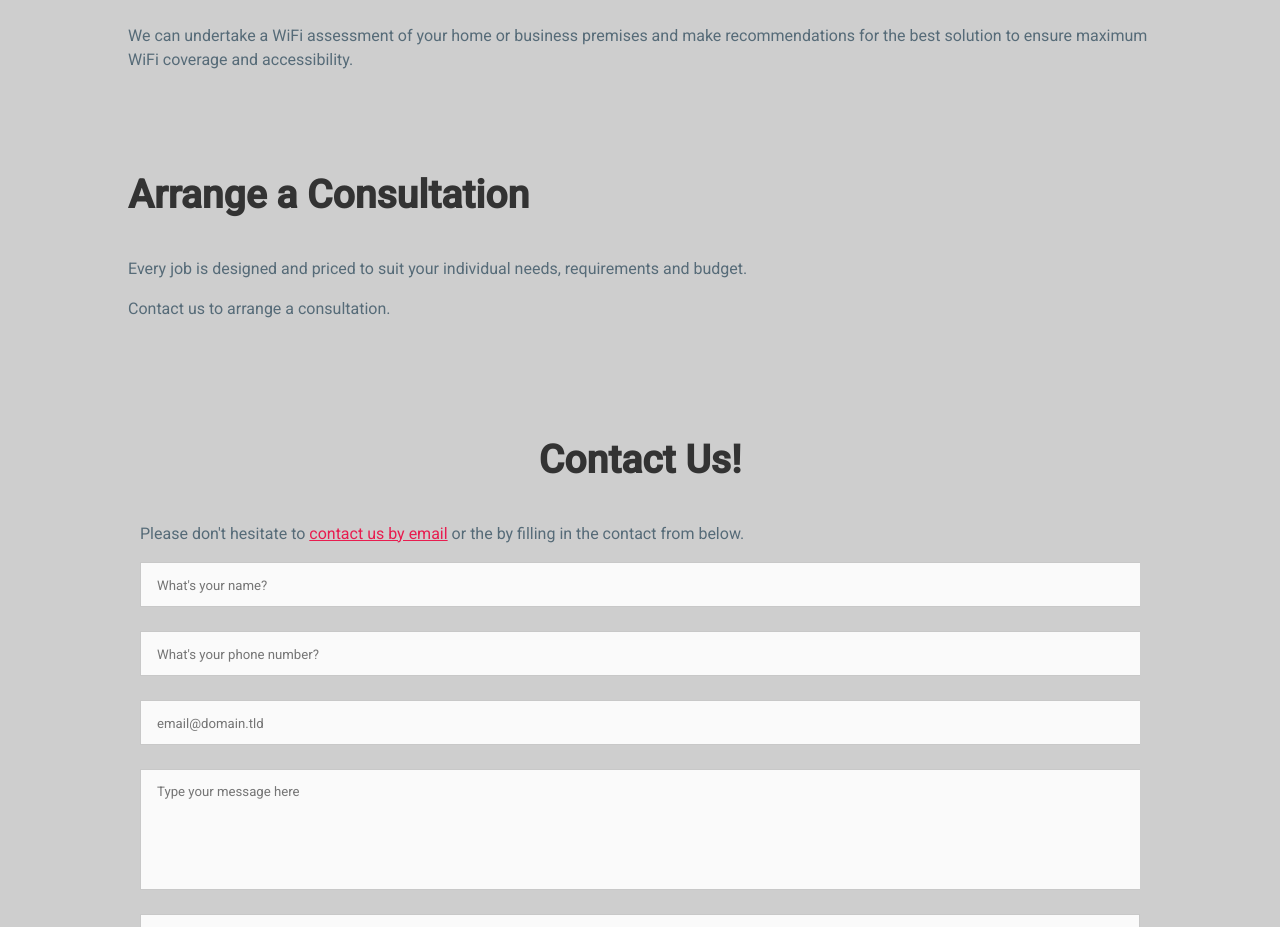
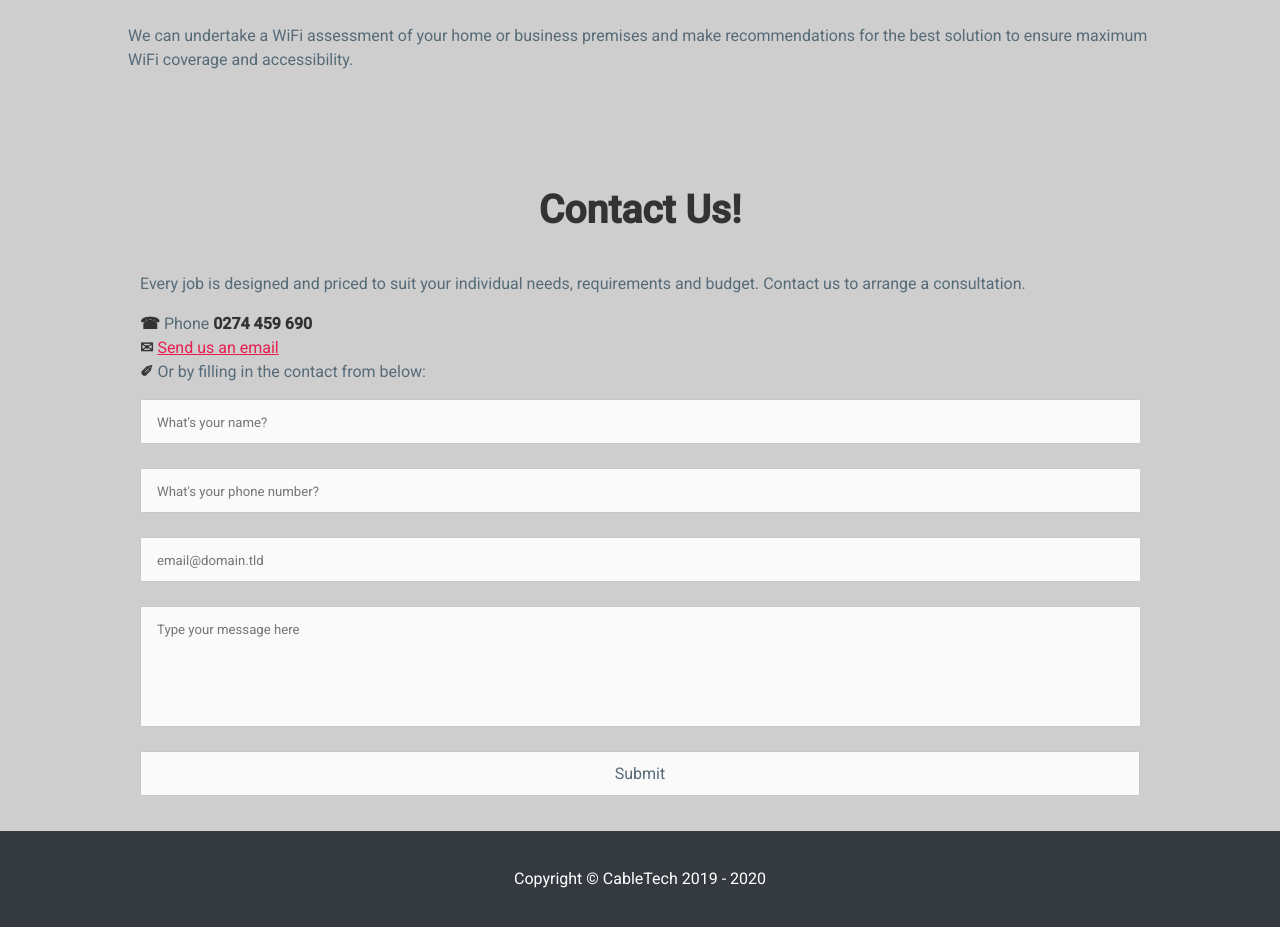
Before and after one commit to cocainbiceps/cabletechnz-website, a plain HTML site: page index.html in a window 1280 px wide. Shown: the part 1740-2667 px from the top of the page. Drawn offline with Linux system fonts and the light colour scheme.

Commit message:
update contact details

```diff
--- a/index.html
+++ b/index.html
@@ -104,9 +104,7 @@
     <section id="consultation">
         <div id="container">
             <div class="container">
-                <h2>Arrange a Consultation </h2>
-                <p>Every job is designed and priced to suit your individual needs, requirements and budget.</p>
-                <p>Contact us to arrange a consultation.</p>
+
             </div>
         </div>
     </section>
@@ -115,7 +113,18 @@
     <section id="contact">
         <div class="container">
             <h2>Contact Us!</h2>
-            <p>Please don't hesitate to <a href="mailto:hello@cabletech.nz?subject=CableTech%20Consultation%20Enquiry">contact us by email</a> or the by filling in the contact from below.</p>
+            <p>Every job is designed and priced to suit your individual needs, requirements and budget. Contact us to arrange a consultation.</p>
+            <ul>
+                <li>
+                    <strong>&#9742;</strong> Phone <strong>0274 459 690</strong>
+                </li>
+                <li>
+                    <strong>&#9993;</strong> <a href="mailto:hello@cabletech.nz?subject=CableTech%20Consultation%20Enquiry">Send us an email</a>
+                </li>
+                <li>
+                    <strong>&#10000;</strong> Or by filling in the contact from below:
+                </li>
+            </ul>
             <form id="fs-frm" name="cabletech-contact-form" accept-charset="utf-8" action="https://formspree.io/xknvpkgd" method="post">
                 <fieldset id="fs-frm-inputs">
                   <input type="text" name="name" id="full-name" placeholder="What's your name?" required="">
```
